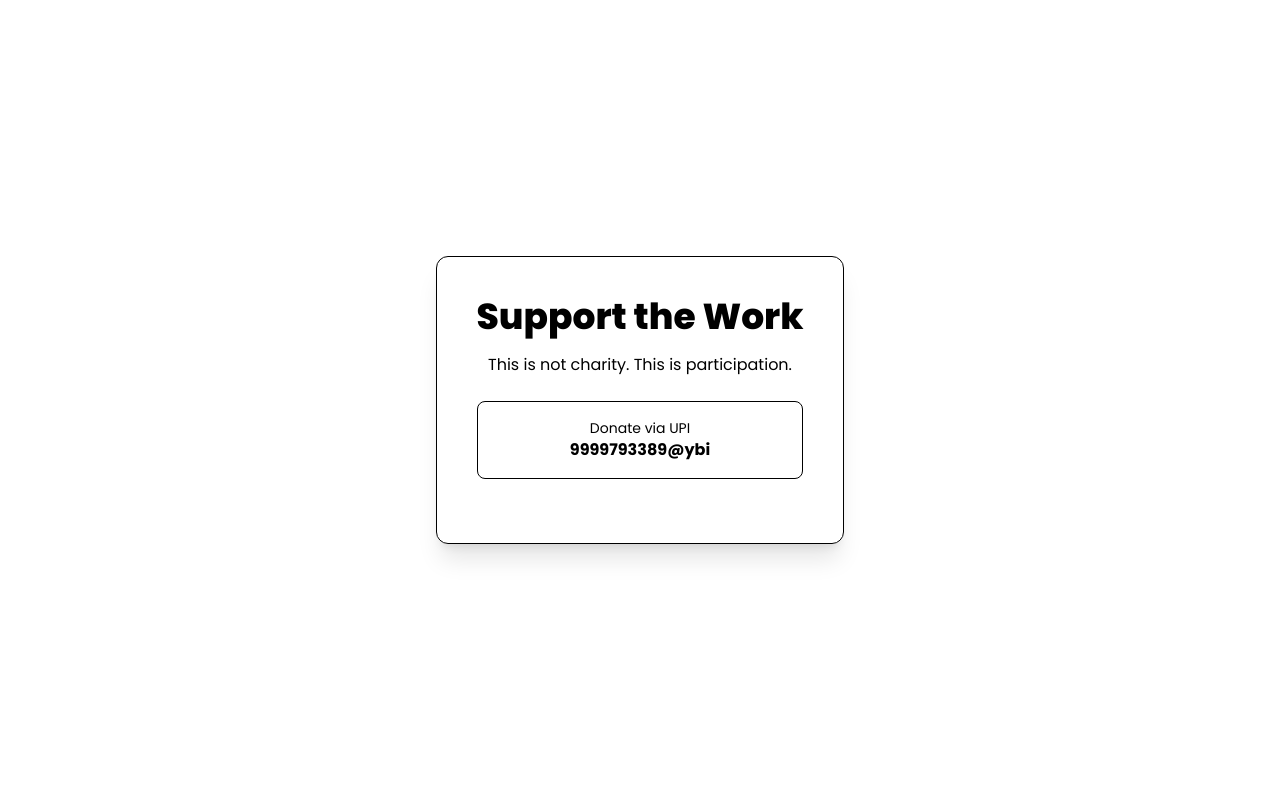
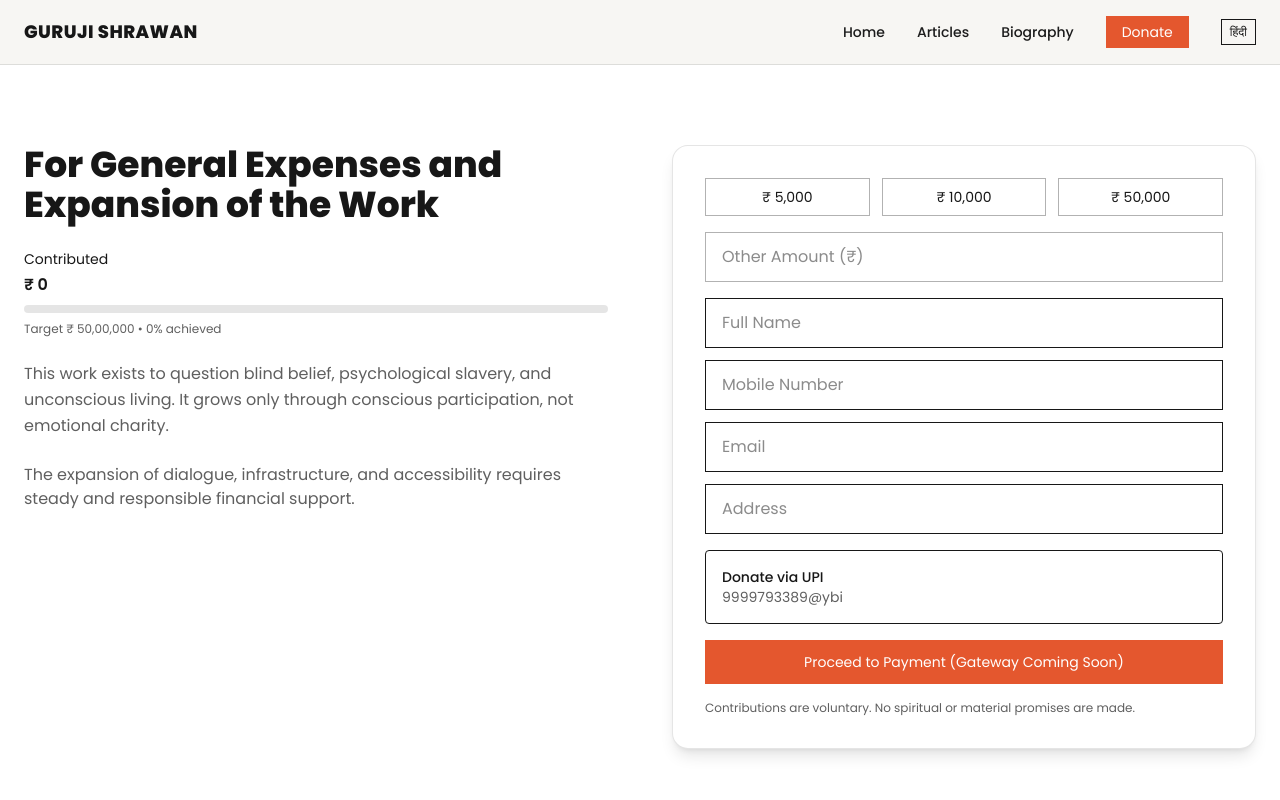
Before and after one commit to gurujishrawan/guruji-shrawan, a Next.js app: page /donate in a window 1280 px wide. Shown: the top 800 px of the page. Built offline with nearby package versions, Linux system fonts and the light colour scheme.

Commit message:
Make homepage fully responsive with mobile nr

```diff
--- /dev/null
+++ b/app/components/Navbar.jsx
@@ -0,0 +1,90 @@
+"use client";
+
+import { useState } from "react";
+import { useRouter, usePathname } from "next/navigation";
+import { useLanguage } from "../context/LanguageContext";
+import { siteContent } from "../content/siteContent";
+import { FaBars, FaTimes } from "react-icons/fa";
+
+function NavLink({ href, label, onClick }) {
+  const router = useRouter();
+  const pathname = usePathname();
+  const active = pathname === href;
+
+  return (
+    <button
+      onClick={() => {
+        router.push(href);
+        onClick && onClick();
+      }}
+      className={`text-sm font-medium ${
+        active
+          ? "text-[#e4572e] border-b-2 border-[#e4572e]"
+          : "text-[#1c1c1c] hover:text-[#e4572e]"
+      }`}
+    >
+      {label}
+    </button>
+  );
+}
+
+export default function Navbar() {
+  const [open, setOpen] = useState(false);
+  const router = useRouter();
+  const { lang, setLang } = useLanguage();
+  const t = siteContent[lang];
+
+  return (
+    <header className="sticky top-0 z-50 bg-[#f7f5f2]/90 backdrop-blur border-b border-black/10">
+      <div className="max-w-7xl mx-auto px-4 sm:px-6 h-16 flex items-center justify-between">
+        <div className="font-extrabold tracking-wide text-lg">
+          GURUJI SHRAWAN
+        </div>
+
+        {/* Desktop */}
+        <nav className="hidden md:flex gap-8 items-center">
+          <NavLink href="/" label="Home" />
+          <NavLink href="/articles" label={t.nav.articles} />
+          <NavLink href="/biography" label={t.nav.biography} />
+
+          <button
+            onClick={() => router.push("/donate")}
+            className="bg-[#e4572e] text-white px-4 py-1.5 text-sm"
+          >
+            {t.nav.donate}
+          </button>
+
+          <button
+            onClick={() => setLang(lang === "en" ? "hi" : "en")}
+            className="text-xs border px-2 py-1"
+          >
+            {lang === "en" ? "हिंदी" : "EN"}
+          </button>
+        </nav>
+
+        {/* Mobile */}
+        <button
+          className="md:hidden text-xl"
+          onClick={() => setOpen(!open)}
+        >
+          {open ? <FaTimes /> : <FaBars />}
+        </button>
+      </div>
+
+      {open && (
+        <div className="md:hidden bg-[#f7f5f2] border-t px-6 py-6 flex flex-col gap-4">
+          <NavLink href="/" label="Home" onClick={() => setOpen(false)} />
+          <NavLink href="/articles" label={t.nav.articles} onClick={() => setOpen(false)} />
+          <NavLink href="/biography" label={t.nav.biography} onClick={() => setOpen(false)} />
+
+          <button
+            onClick={() => router.push("/donate")}
+            className="bg-[#e4572e] text-white px-4 py-2 text-sm"
+          >
+            {t.nav.donate}
+          </button>
+        </div>
+      )}
+    </header>
+  );
+}
--- a/app/donate/page.jsx
+++ b/app/donate/page.jsx
@@ -1,12 +1,96 @@
+"use client";
+
+import { useState } from "react";
+
 export default function DonatePage() {
+  const [amount, setAmount] = useState("");
+
   return (
-    <section className="min-h-screen bg-white text-black flex justify-center items-center">
-      <div className="max-w-xl p-10 border rounded-xl shadow-xl text-center">
-        <h1 className="text-4xl font-extrabold mb-4">Support the Work</h1>
-        <p className="mb-6">This is not charity. This is participation.</p>
-        <div className="border p-4 rounded-lg mb-6">
-          <p className="text-sm">Donate via UPI</p>
-          <p className="font-bold">9999793389@ybi</p>
+    <section className="max-w-7xl mx-auto px-4 sm:px-6 py-20">
+      <div className="grid lg:grid-cols-2 gap-16 items-start">
+
+        {/* LEFT CONTENT */}
+        <div>
+          <h1 className="text-3xl sm:text-4xl font-extrabold mb-6">
+            For General Expenses and Expansion of the Work
+          </h1>
+
+          <div className="mb-6">
+            <p className="text-sm mb-1">Contributed</p>
+            <p className="font-semibold">₹ 0</p>
+
+            <div className="h-2 bg-black/10 rounded mt-2">
+              <div className="h-full w-[0%] bg-[#e4572e] rounded"></div>
+            </div>
+
+            <p className="text-xs mt-2 text-[#5f5f5f]">
+              Target ₹ 50,00,000 • 0% achieved
+            </p>
+          </div>
+
+          <p className="text-[#5f5f5f] leading-relaxed mb-6">
+            This work exists to question blind belief, psychological slavery,
+            and unconscious living. It grows only through conscious participation,
+            not emotional charity.
+          </p>
+
+          <p className="text-[#5f5f5f]">
+            The expansion of dialogue, infrastructure, and accessibility
+            requires steady and responsible financial support.
+          </p>
+        </div>
+
+        {/* RIGHT FORM */}
+        <div className="bg-white border border-black/10 rounded-2xl shadow-lg p-8">
+
+          {/* Amount Buttons */}
+          <div className="grid grid-cols-3 gap-3 mb-4">
+            {[5000, 10000, 50000].map((v) => (
+              <button
+                key={v}
+                onClick={() => setAmount(v)}
+                className={`border px-3 py-2 text-sm ${
+                  amount === v
+                    ? "bg-black text-white"
+                    : "border-black/30"
+                }`}
+              >
+                ₹ {v.toLocaleString()}
+              </button>
+            ))}
+          </div>
+
+          <input
+            type="number"
+            placeholder="Other Amount (₹)"
+            value={amount}
+            onChange={(e) => setAmount(e.target.value)}
+            className="w-full border border-black/30 px-4 py-3 mb-4"
+          />
+
+          {/* Donor Details */}
+          <input className="w-full border px-4 py-3 mb-3" placeholder="Full Name" />
+          <input className="w-full border px-4 py-3 mb-3" placeholder="Mobile Number" />
+          <input className="w-full border px-4 py-3 mb-3" placeholder="Email" />
+          <input className="w-full border px-4 py-3 mb-4" placeholder="Address" />
+
+          {/* UPI */}
+          <div className="border rounded p-4 mb-4">
+            <p className="text-sm font-medium">Donate via UPI</p>
+            <p className="text-sm text-[#5f5f5f]">9999793389@ybi</p>
+          </div>
+
+          {/* CTA */}
+          <button
+            disabled
+            className="w-full bg-[#e4572e] text-white py-3 text-sm cursor-not-allowed"
+          >
+            Proceed to Payment (Gateway Coming Soon)
+          </button>
+
+          <p className="text-xs text-[#5f5f5f] mt-4">
+            Contributions are voluntary. No spiritual or material promises are made.
+          </p>
         </div>
       </div>
     </section>
--- a/app/layout.tsx
+++ b/app/layout.tsx
@@ -3,7 +3,10 @@ import { Poppins } from "next/font/google";
 import { LanguageProvider } from "./context/LanguageContext";
 import type { ReactNode } from "react";
 
+import Navbar from "./components/Navbar";
+import Footer from "./components/Footer";
 
+import ClientLayout from "./layoutclient";
 
 const poppins = Poppins({
   subsets: ["latin"],
@@ -54,8 +57,12 @@ export default function RootLayout({ children }: { children: ReactNode }) {
         />
       </head>
 
-      <body className={`${poppins.className} bg-black text-white`}>
-        <LanguageProvider>{children}</LanguageProvider>
+      <body className={`${poppins.className} bg-[#f7f5f2] text-[#1c1c1c]`}>
+        <LanguageProvider>
+          <ClientLayout>
+            {children}
+          </ClientLayout>
+        </LanguageProvider>
       </body>
     </html>
   );
--- /dev/null
+++ b/app/layoutclient.tsx
@@ -0,0 +1,29 @@
+"use client";
+
+import { usePathname } from "next/navigation";
+import Navbar from "./components/Navbar";
+import Footer from "./components/Footer";
+
+export default function ClientLayout({
+  children,
+}: {
+  children: React.ReactNode;
+}) {
+  const pathname = usePathname();
+
+  const isHome = pathname === "/";
+
+  return (
+    <>
+      {/* Show Navbar ONLY if NOT home */}
+      {!isHome && <Navbar />}
+
+      <main className="min-h-screen">
+        {children}
+      </main>
+
+      {/* Footer everywhere (or also conditional if you want) */}
+      <Footer />
+    </>
+  );
+}
```
